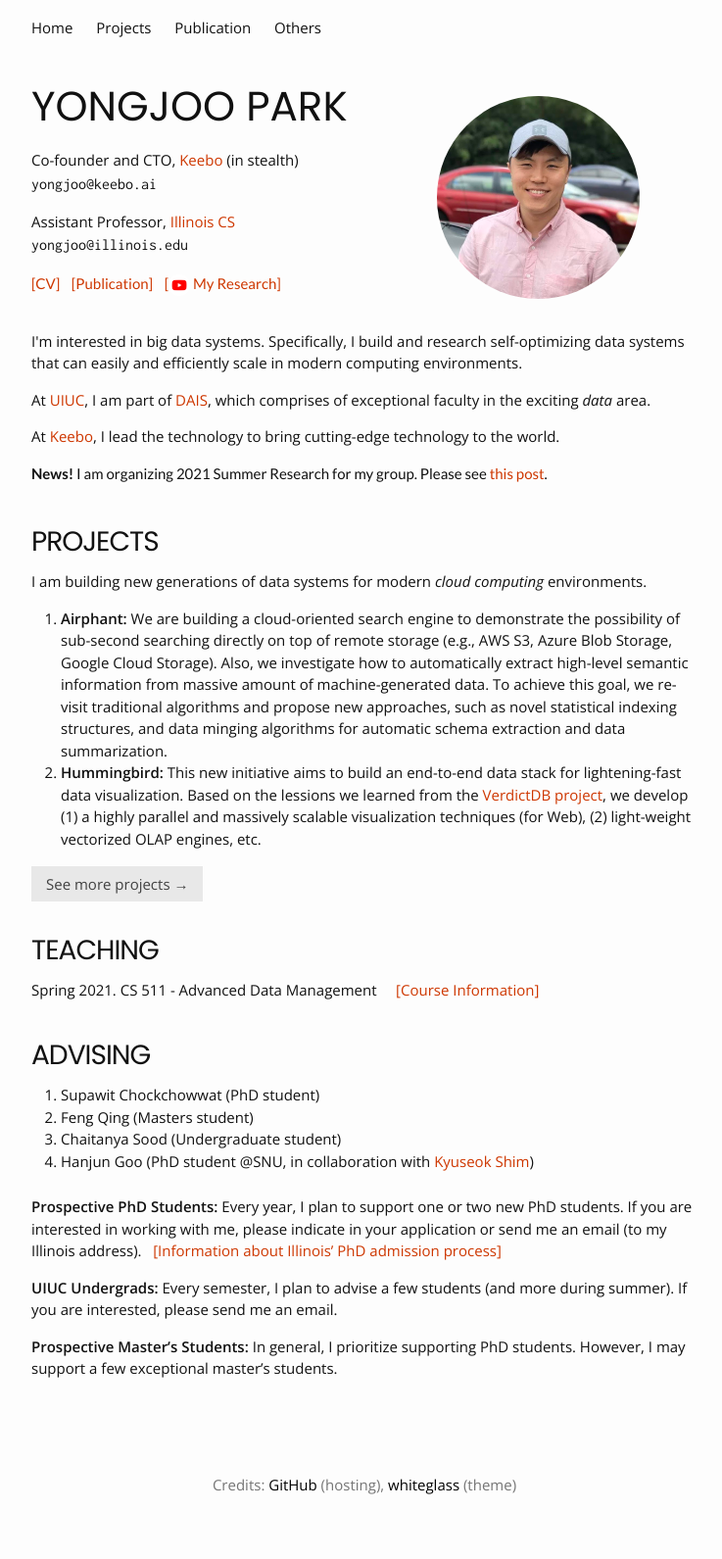
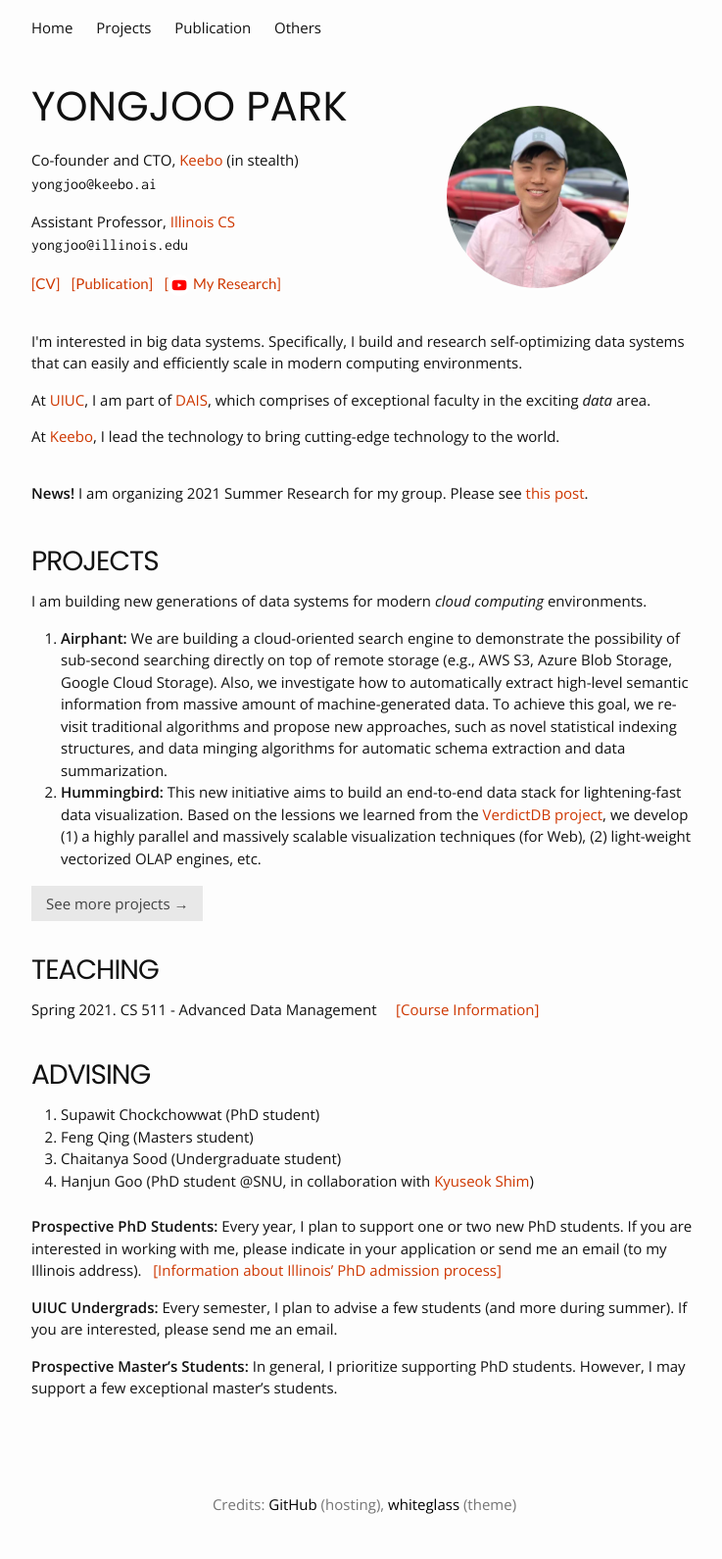
Before and after one commit to pyongjoo/pyongjoo.github.io, a Jekyll site: the page built from index.html, in a window 1280 px wide. Shown: the whole page at 98% size, without its empty margins (268-1005 px from the left). Built offline with Jekyll 4.4.1, drawn with Linux system fonts in a browser that asks for light colours.

Commit message:
added spacing to news

```diff
--- a/Gemfile
+++ b/Gemfile
@@ -1,2 +1,3 @@
 source "https://rubygems.org"
 gemspec
+gem "jekyll", "~> 4.2"
--- a/assets/main.scss
+++ b/assets/main.scss
@@ -94,6 +94,11 @@ $on-laptop:        800px;
 			margin-top: 20px;
 		}
 	}
+
+
+	.news-block {
+		margin-top: 20px;
+	}
 }
 
 
--- a/index.html
+++ b/index.html
@@ -29,7 +29,7 @@ layout: home
 	        </p>
 	    </div><!--
 	    --><div class="col-md-4 hidden-xs hidden-sm vcenter">
-	      <img src="/resources/yongjoo_ithaca_2019.jpg" width="100%" class="profile-image center-block" />
+	      <img src="/resources/yongjoo_ithaca_2019.jpg" width="90%" class="profile-image center-block" />
 	    </div>
 	</div>
 	<div class="row profile-block">
@@ -42,7 +42,7 @@ layout: home
 		<p>At <a href="https://keebo.ai/">Keebo</a>, I lead the technology to bring cutting-edge technology to the world.</p>
 	    </div>
 	</div>
-	<div class="row profile-block">
+	<div class="row news-block">
 	    <div class="col-md-12 col-lg-12">
 	        <p><b>News!</b> I am organizing 2021 Summer Research for my group.
 			Please see <a href="https://createlab.cs.illinois.edu/2021-summer-research-at-createlab/">this post</a>.</p>
```
Also changed, not shown: Gemfile.lock (deleted), 1 other file.
